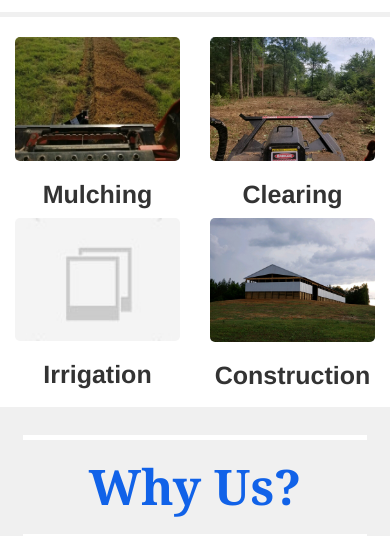
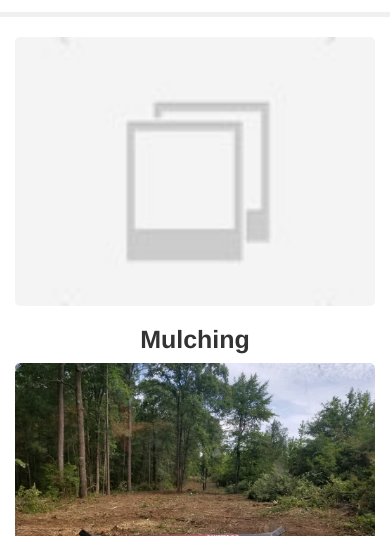
Before and after one commit to leecodya/baileys-old, a plain HTML site: page index.htm in a window 390 px wide. Shown: the part 261-797 px from the top of the page. Drawn offline with nearby package versions, Linux system fonts and the light colour scheme; some packages are replaced by stand-ins of ours.

Commit message:
removed trenching pics from mulching spots and moved About up in navigation

```diff
--- a/home.htm
+++ b/home.htm
@@ -8,15 +8,15 @@
         <hr>
     </div>
     <div class="row">
-        <div class="col-xs-6 col-sm-6 col-md-3">
+        <div class="col-sm-3">
         <figure class="figure">
-                <img src="images/service-images/mulching3.jpg" style="width:100%;" class="figure-img rounded" alt="">
+                <img src="images/placeholder2.jpg" style="width:100%; height: auto;" class="figure-img rounded" alt="">
                 <div class="center">
                     <figcaption class="figure-caption"><h3><b>Mulching</b></h3></figcaption>
                 </div>
             </figure>
         </div>
-        <div class="col-xs-6 col-sm-6 col-md-3">
+        <div class="col-sm-3">
         <figure class="figure">
                 <img src="images/service-images/clearing1.jpg" style="width:100%" class="figure-img rounded" alt="">
                 <div class="center">
@@ -24,7 +24,7 @@
                 </div>
             </figure>
         </div>
-        <div class="col-xs-6 col-sm-6 col-md-3">
+        <div class="col-sm-3">
         <figure class="figure">
                 <img src="images/placeholder2.jpg" style="width:100%;" class="figure-img rounded" alt="">
                 <div class="center">
@@ -32,7 +32,7 @@
                 </div>
             </figure>
         </div>
-        <div class="col-xs-6 col-sm-6 col-md-3">
+        <div class="col-sm-3">
         <figure class="figure">
                 <img src="images/service-images/construction/building1-3.jpg" style="width:100%" class="figure-img rounded" alt="">
                 <div class="center">
@@ -102,7 +102,7 @@
             <img class="rounded" src="images/service-images/construction/building3.jpg" style="width:100%; height:220px; margin-bottom: 5px !important;" alt="">
         </div>
         <div class="col-sm-6 col-md-3">
-            <img class="rounded" src="images/service-images/mulching.jpg" style="width:100%; height:220px; margin-bottom: 5px !important;" alt="">
+            <img class="rounded" src="images/service-images/trenching.jpg" style="width:100%; height:220px; margin-bottom: 5px !important;" alt="">
         </div>
         <div class="col-sm-6 col-md-3">
             <img class="rounded" src="images/service-images/trees1.jpg" style="width:100%; height:220px; margin-bottom: 5px !important;" alt="">
--- a/index.htm
+++ b/index.htm
@@ -29,9 +29,9 @@
                     <div class="collapse navbar-collapse" id="myNavbar">
                         <ul class="nav navbar-nav navbar-right">
                             <li onclick="closeMenu()"><a href="#!home">Home</a></li>
+                            <li onclick="closeMenu()"><a href="#!about">About</a></li>
                             <li onclick="closeMenu()"><a href="#!services">Services</a></li>
                             <li onclick="closeMenu()"><a href="#!equipment">Equipment </a></li>
-                            <li onclick="closeMenu()"><a href="#!about">About</a></li>
                             <li onclick="closeMenu()"><a href="#!contact">Contact</a></li>
                         </ul>
                     </div>
```
Also changed, not shown: services.htm (+1 -1 lines), images/service-images/mulching.jpg (deleted), images/service-images/trenching.jpg (renamed from images/service-images/mulching3.jpg).
